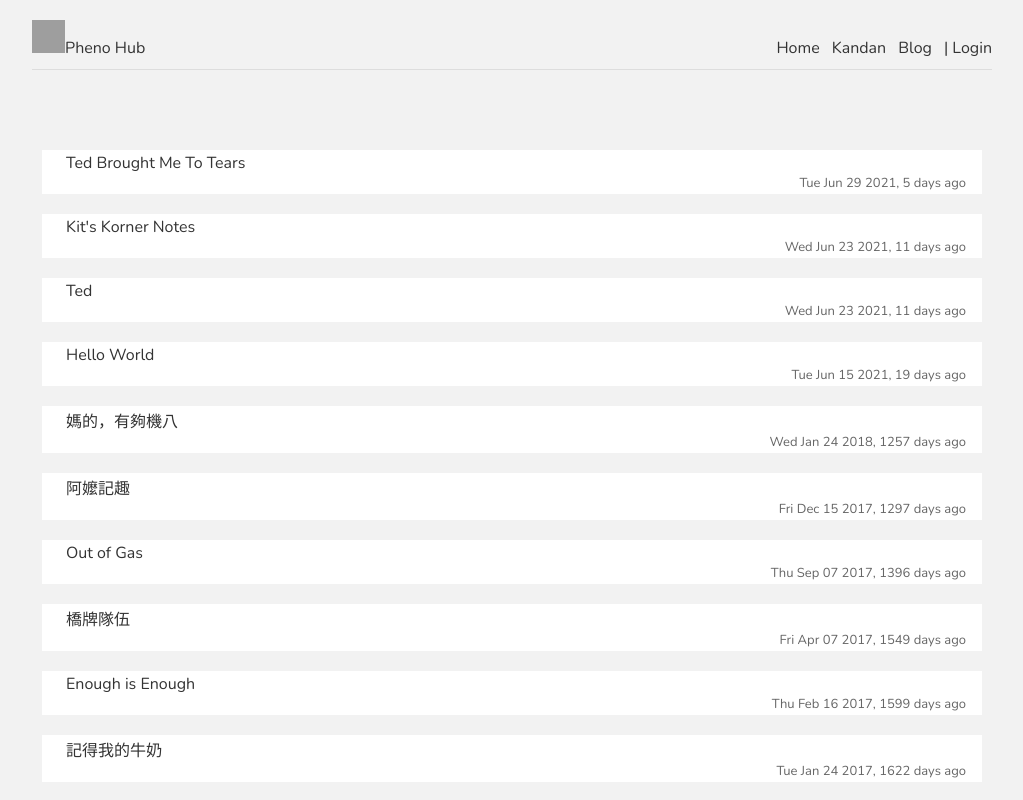
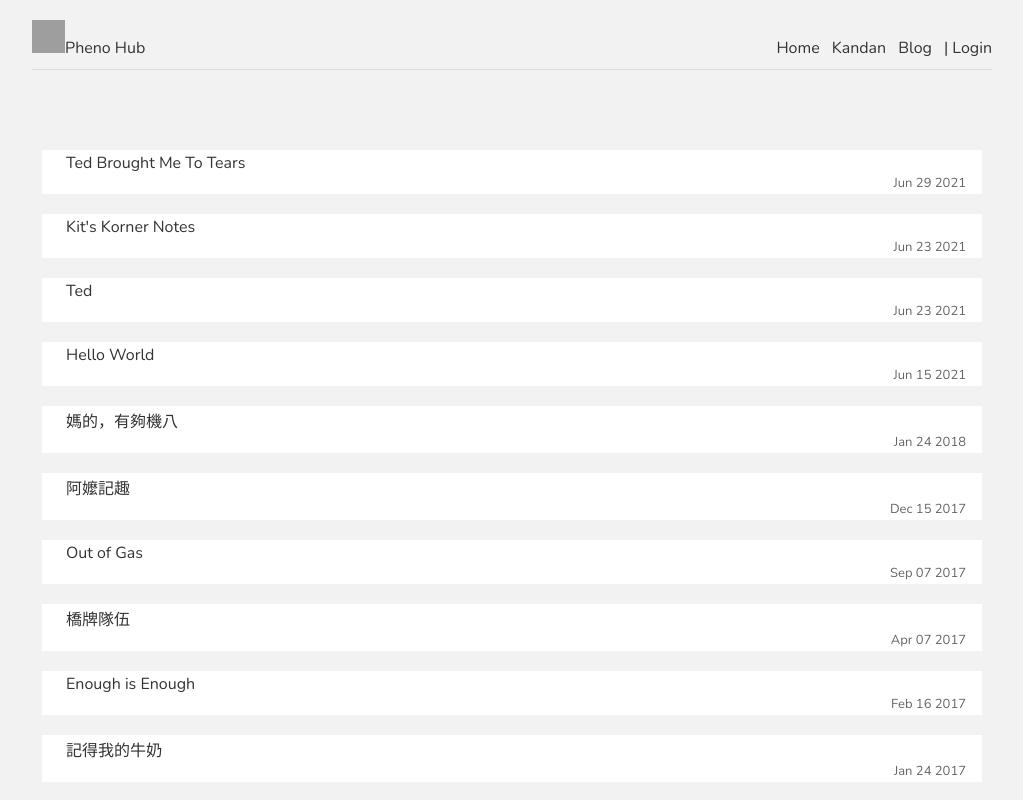
Before and after one commit to phenogit/pheno-hub, a Next.js app: page /blog in a window 1280 px wide. Shown: the top 800 px of the page, without its empty margins (128-1151 px from the left). Built offline with nearby package versions, Linux system fonts and the light colour scheme; no server answers; grey boxes are pictures that could not be loaded.

Commit message:
Reformat List

```diff
--- a/pages/blog/index.js
+++ b/pages/blog/index.js
@@ -45,10 +45,7 @@ export default function Blog({ postList }) {
               <a>
                 {`${post.title}`}
                 <div className={styles.timeDiff}>
-                  {`${updateTime.toDateString()}, ${ms(
-                    Date.now() - post.updatedAt,
-                    { long: true }
-                  )} ago`}
+                  {`${updateTime.toDateString().split(" ").slice(1).join(" ")}`}
                 </div>
               </a>
             </Link>
```
